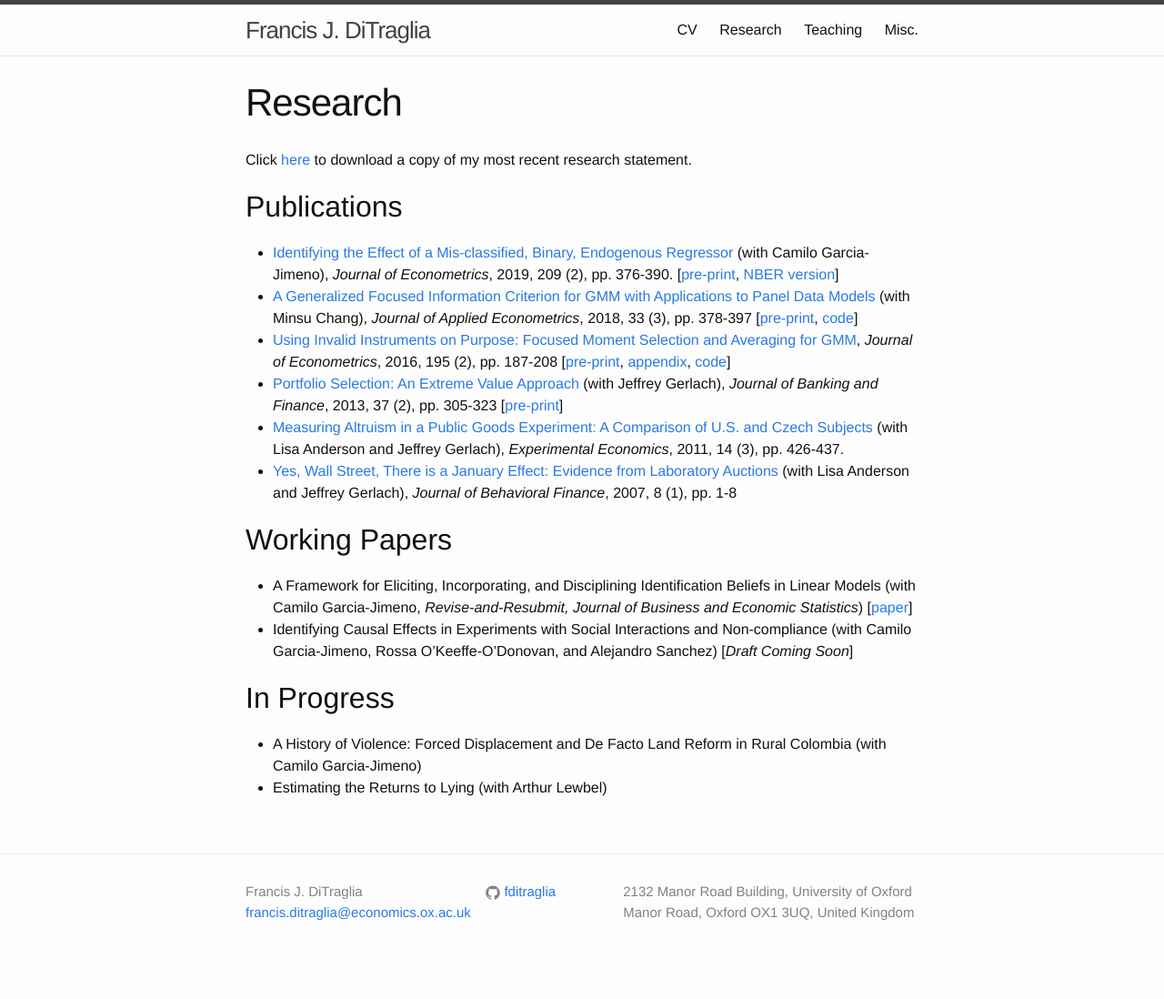
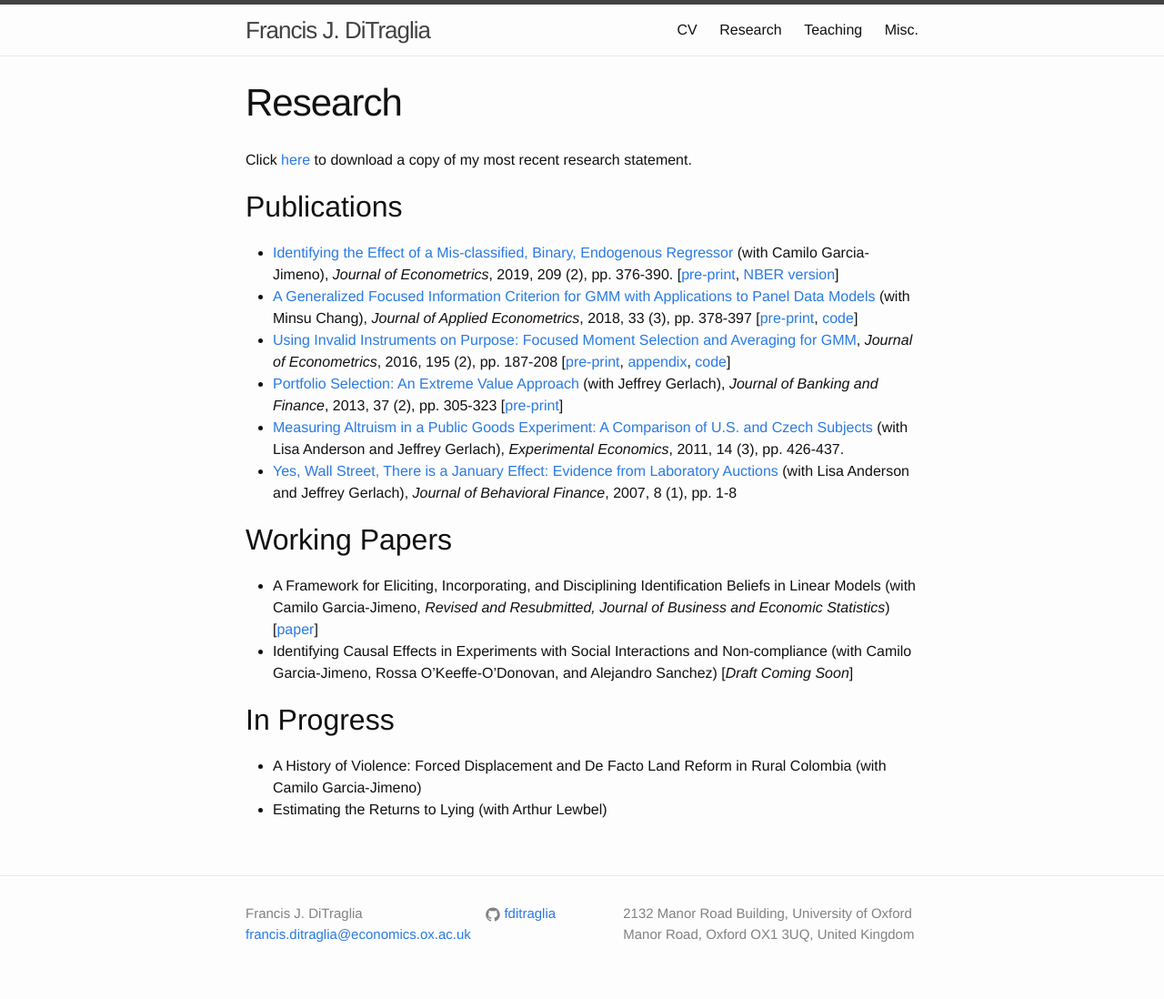
Before and after one commit to fditraglia/fditraglia.github.io, a Jekyll site: the page built from research.md, in a window 1280 px wide. Shown: the whole page at 91% size. Built offline with Jekyll 4.4.1, drawn with Linux system fonts in a browser that asks for light colours; before the commit the page ends 1074 px from its top, so only the background shows below that.

Commit message:
update status of paper, post updated version

```diff
--- a/research.md
+++ b/research.md
@@ -16,7 +16,7 @@ Click [here](/pdf/DiTraglia-research.pdf) to download a copy of my most recent r
 - [Yes, Wall Street, There is a January Effect: Evidence from Laboratory Auctions](http://www.tandfonline.com/doi/abs/10.1080/15427560709337012) (with Lisa Anderson and Jeffrey Gerlach), *Journal of Behavioral Finance*, 2007, 8 (1), pp. 1-8
 
 ## Working Papers
-- A Framework for Eliciting, Incorporating, and Disciplining Identification Beliefs in Linear Models (with Camilo Garcia-Jimeno, *Revise-and-Resubmit, Journal of Business and Economic Statistics*) [[paper](http://ditraglia.com/pdf/DiTraglia-Garcia-Jimeno-2019.pdf)]
+- A Framework for Eliciting, Incorporating, and Disciplining Identification Beliefs in Linear Models (with Camilo Garcia-Jimeno, *Revised and Resubmitted, Journal of Business and Economic Statistics*) [[paper](http://ditraglia.com/pdf/DiTraglia-Garcia-Jimeno-2019.pdf)]
 - Identifying Causal Effects in Experiments with Social Interactions and Non-compliance (with Camilo Garcia-Jimeno, Rossa O'Keeffe-O'Donovan, and Alejandro Sanchez) [*Draft Coming Soon*]
 
 ## In Progress
```
Also changed, not shown: 1 other file.
